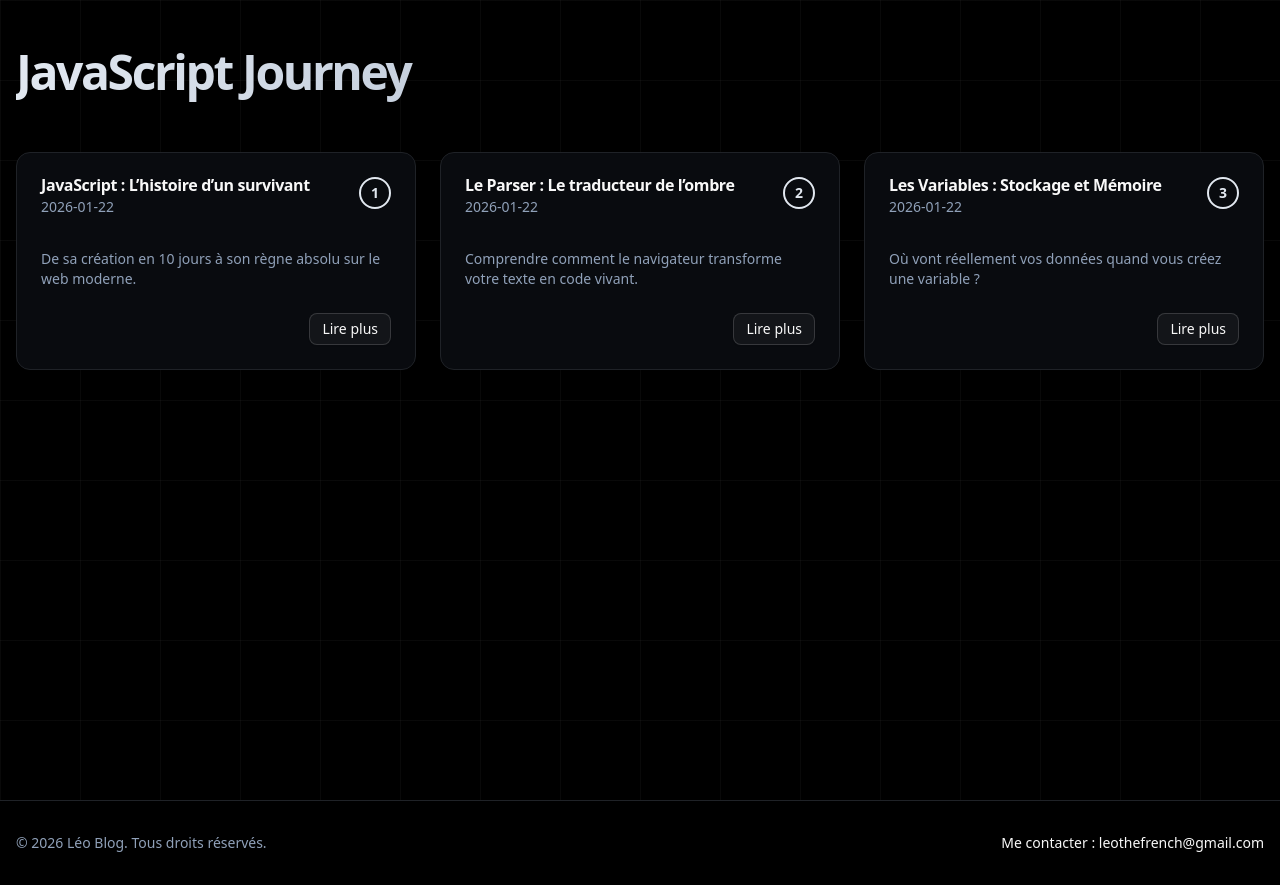
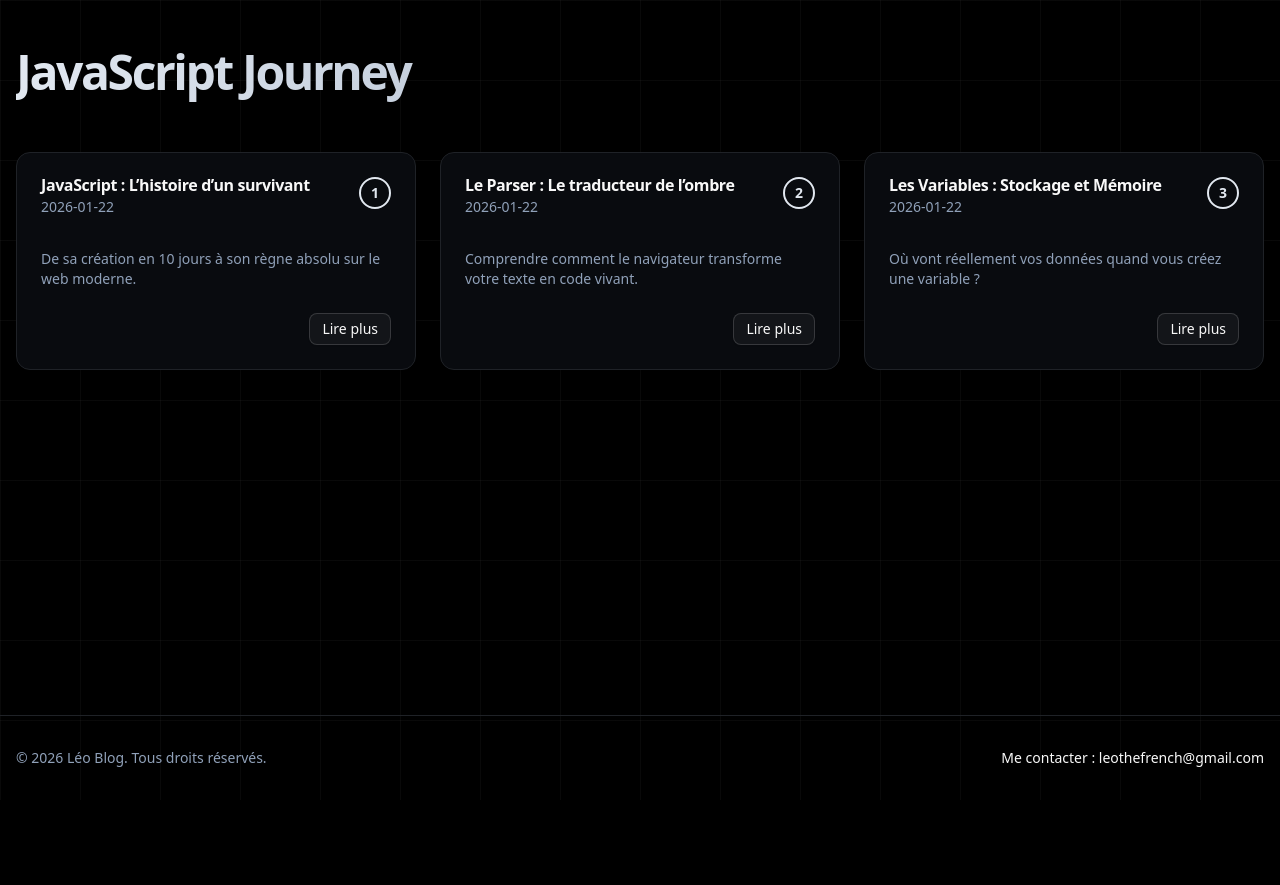
Before and after one commit to leothefrench/leo-blog-, a Next.js app: page / in a window 1280 px wide. After the commit the page ends 800 px from the top, so only its background shows below. Built offline with nearby package versions, Linux system fonts and the light colour scheme.

Commit message:
feat: add speed insights and fix layout

```diff
--- a/package.json
+++ b/package.json
@@ -10,6 +10,7 @@
   },
   "dependencies": {
     "@radix-ui/react-slot": "^1.2.4",
+    "@vercel/speed-insights": "^1.3.1",
     "class-variance-authority": "^0.7.1",
     "clsx": "^2.1.1",
     "lucide-react": "^0.562.0",
--- a/src/app/layout.tsx
+++ b/src/app/layout.tsx
@@ -1,3 +1,4 @@
+import { SpeedInsights } from '@vercel/speed-insights/next';
 import type { Metadata } from 'next';
 import { Inter, Geist_Mono } from 'next/font/google';
 import './globals.css';
@@ -37,8 +38,9 @@ export default function RootLayout({
         >
           <div className="flex flex-col min-h-screen bg-[linear-gradient(to_right,#80808012_1px,transparent_1px),linear-gradient(to_bottom,#80808012_1px,transparent_1px)] bg-[size:80px_80px]">
             <main className="grow">{children}</main>
+            <Footer />
+            <SpeedInsights />
           </div>
-          <Footer />
         </ThemeProvider>
       </body>
     </html>
```
Also changed, not shown: 1 other file (tests, documents, lock files or other folders).
